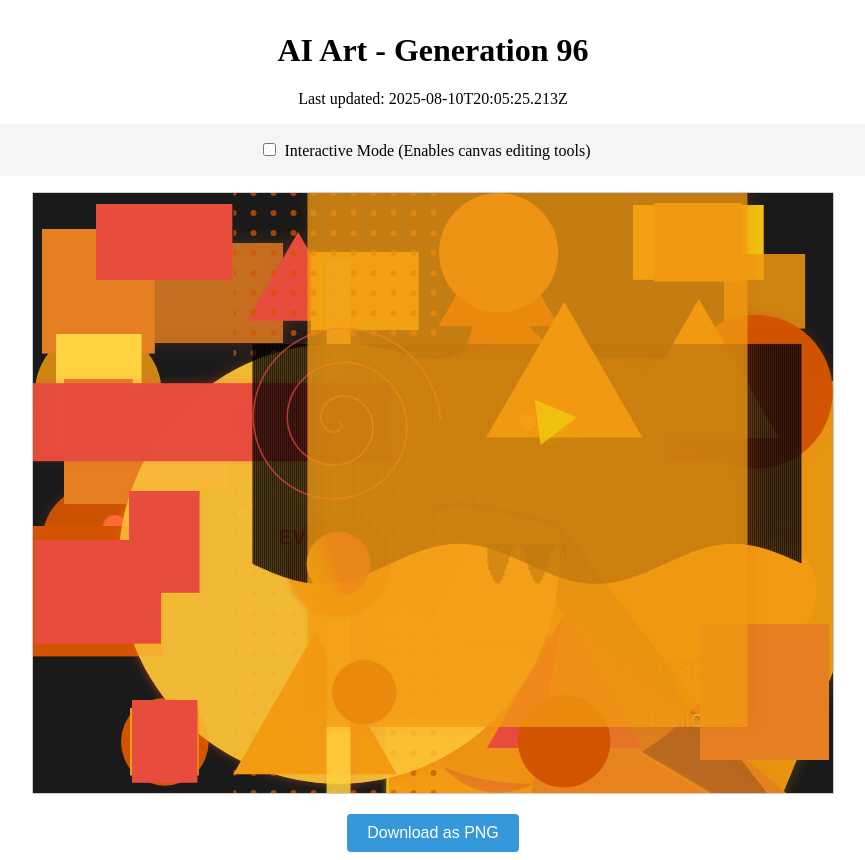
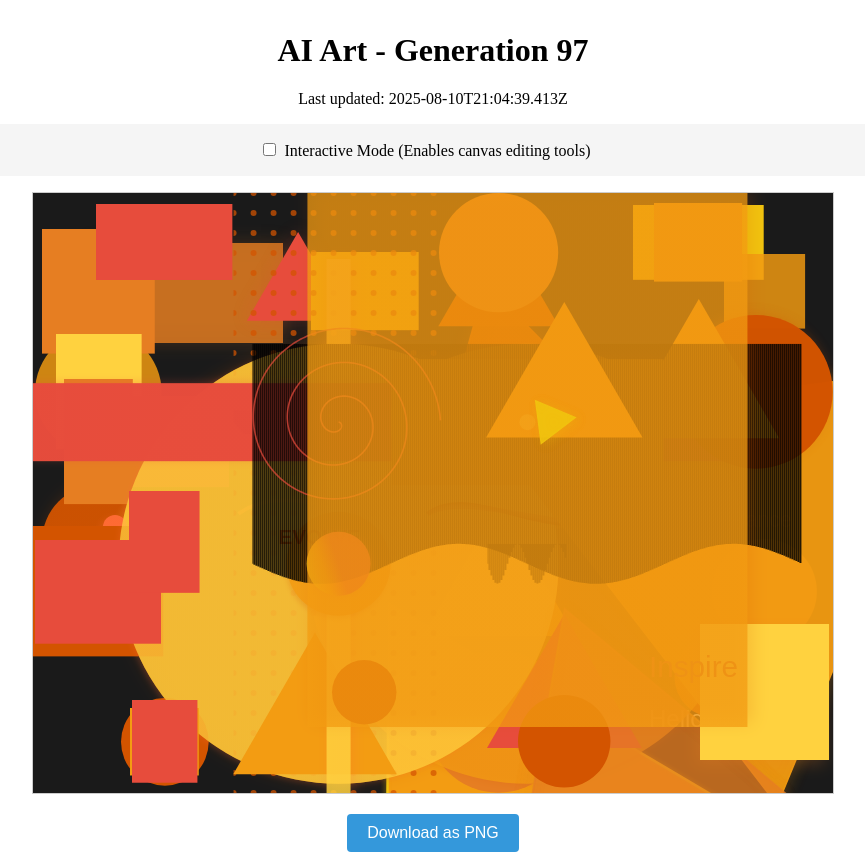
Before and after one commit to mcclowes/ai-art, a React (Vite) app: page / in a window 1280 px wide. Shown: the whole page, without its empty margins (207-1072 px from the left). Built offline with nearby package versions, Linux system fonts and the light colour scheme.

Commit message:
Improve artwork - Generation 97

```diff
--- a/src/artwork-state.ts
+++ b/src/artwork-state.ts
@@ -716,7 +716,24 @@ export const artworkState: ArtworkState = {
       "width": 129.03490618854383,
       "height": 135.99793698301718,
       "fillStyle": "#e67e22",
-      "id": "element_1754710145256"
+      "id": "element_1754710145256",
+      "gradient": {
+        "type": "radial",
+        "colors": [
+          "#FF6B35",
+          "#F7931E",
+          "#FFD23F"
+        ],
+        "direction": 25.716897343102907,
+        "centerX": 0.34073116417690824,
+        "centerY": 0.34007335044252784
+      },
+      "shadow": {
+        "blur": 14.822625611467174,
+        "color": "#e67e2240",
+        "offsetX": -3.735667042115949,
+        "offsetY": 4.681422040561314
+      }
     },
     {
       "type": "rectangle",
@@ -1104,7 +1121,7 @@ export const artworkState: ArtworkState = {
       "id": "rotated_triangle_1754856325213"
     }
   ],
-  "generation": 96,
-  "lastUpdated": "2025-08-10T20:05:25.213Z",
+  "generation": 97,
+  "lastUpdated": "2025-08-10T21:04:39.413Z",
   "cycleStarted": "2025-08-06T21:05:04.268Z"
 };
```
